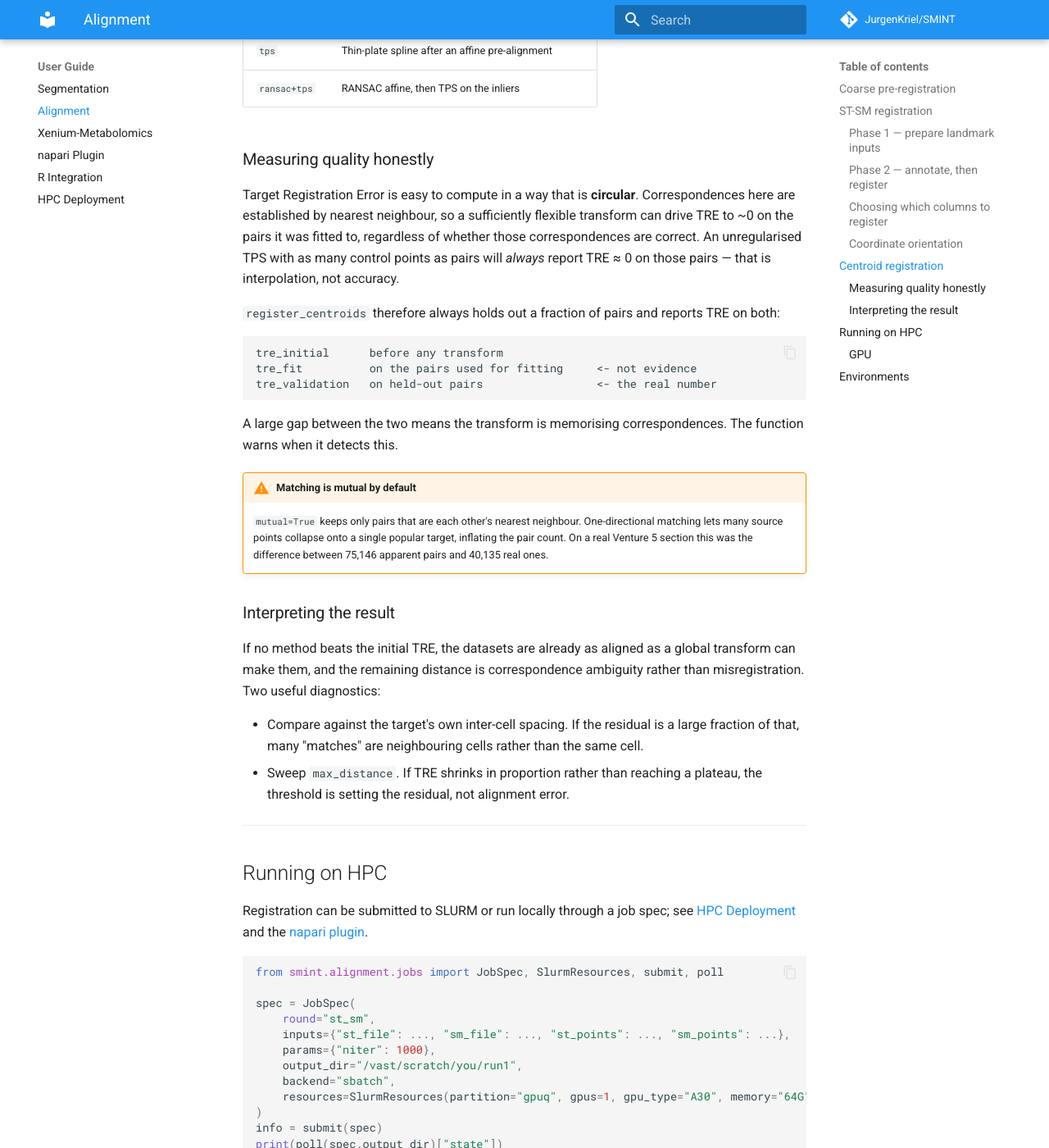
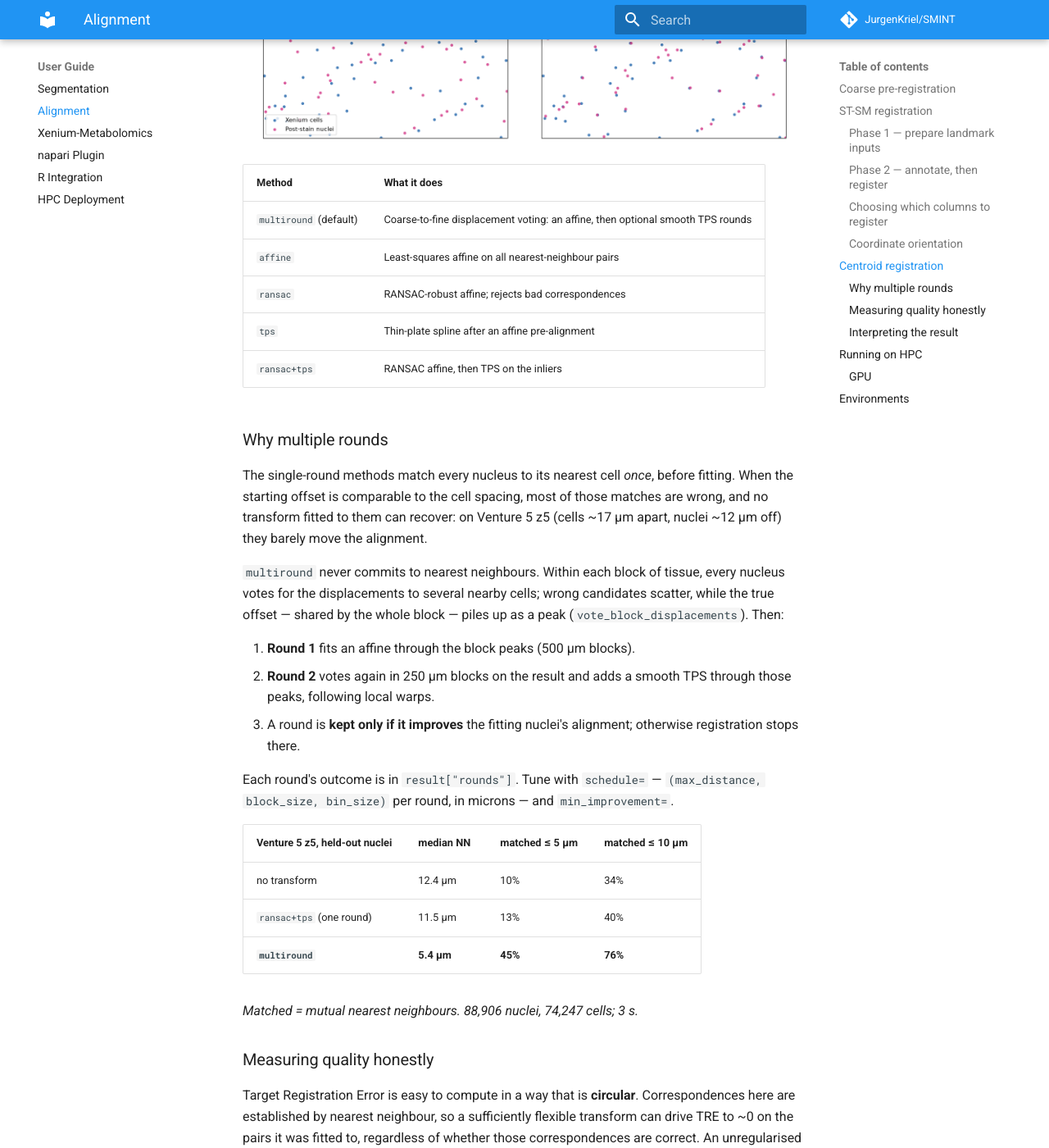
Before and after one commit to JurgenKriel/SMINT, an MkDocs documentation site: the page built from docs/alignment.md, in a window 1280 px wide and 1400 px high, scrolled down 4399 px. Shown: the whole window at 82% size. Built offline with MkDocs 1.6.1 and Material for MkDocs 9.7.7, drawn with Linux system fonts in a browser that asks for light colours; comment, search, counter and statistics services are not loaded; the version menu is left out; some of the changed text lies outside the part shown.

Commit message:
feat(alignment): multi-round centroid registration by displacement voting
Same-section centroids (post-stain nuclei -> Xenium cells) did not line up:
every method matched each nucleus to its nearest cell once, before fitting,
and with a starting offset close to the cell spacing most of those matches
are wrong. On Venture 5 z5 the best single-round result was 11.5 um
(held-out), barely better than no transform (12.4 um).

New default method "multiround":
- vote_block_displacements: within each block, every nucleus votes for the
  displacements to nearby cells; the shared true offset is the vote peak,
  even when it exceeds the cell spacing.
- Round 1 fits an affine through the 500 um block peaks; round 2 votes in
  250 um blocks and adds a smooth TPS through the peaks. A round is kept
  only if it improves the fitting nuclei; otherwise registration stops.
- Held-out validation by nucleus (pairs change between rounds), plus
  alignment_quality before/after (median NN, mutual matches within 5/10).

z5, held-out nuclei: median NN 12.4 -> 5.4 um; mutual matches within 5 um
10% -> 45%; TRE 11.0 -> 4.9 um; 3 s, 1.8 GB. Synthetic sections with known
correspondence: 14 um -> 1.8 um (the noise floor).

Also:
- estimate_affine_ransac reimplemented in NumPy: scikit-image's ransac
  peaked at ~75 GB on 35k pairs with a wide threshold.
- CLI, napari widget and worker default to multiround; the worker report
  includes the rounds and the validation summary.
- Docs: why multiple rounds, z5 figure and numbers; Examples page sections
  2-3 redone on correct pairings (pretransform on Ven5B -> Z2 recovers the
  known 90 deg rotation; centroid section uses the z5 nuclei/Xenium pair).
- Includes the stain-colour fix for the Examples segmentation figure.

Co-Authored-By: Claude Opus 5.5 <noreply@anthropic.com>

````diff
--- a/docs/alignment.md
+++ b/docs/alignment.md
@@ -175,21 +175,51 @@ For post-staining on the same section, where centroids correspond one-to-one.
 ```python
 from smint.alignment import register_centroids
 
-result = register_centroids(
-    nucleus_xy, xenium_xy,
-    method="ransac+tps",
-    max_distance=100.0,
-    validation_fraction=0.25,
-)
-print(result["tre_validation"])    # the number that matters
+result = register_centroids(nucleus_xy, xenium_xy)   # method="multiround"
+print(result["tre_validation"])                       # the number that matters
+print(result["validation"]["after"])                  # median NN, matched fractions
 ```
+
+![Post-stain nuclei registered to Xenium cells, before and after](assets/registration_same_section.png)
 
 | Method | What it does |
 |---|---|
-| `affine` | Least-squares affine on all matched pairs |
+| `multiround` (default) | Coarse-to-fine displacement voting: an affine, then optional smooth TPS rounds |
+| `affine` | Least-squares affine on all nearest-neighbour pairs |
 | `ransac` | RANSAC-robust affine; rejects bad correspondences |
 | `tps` | Thin-plate spline after an affine pre-alignment |
 | `ransac+tps` | RANSAC affine, then TPS on the inliers |
+
+### Why multiple rounds
+
+The single-round methods match every nucleus to its nearest cell *once*,
+before fitting. When the starting offset is comparable to the cell spacing,
+most of those matches are wrong, and no transform fitted to them can recover:
+on Venture 5 z5 (cells ~17 µm apart, nuclei ~12 µm off) they barely move the
+alignment.
+
+`multiround` never commits to nearest neighbours. Within each block of tissue,
+every nucleus votes for the displacements to several nearby cells; wrong
+candidates scatter, while the true offset — shared by the whole block — piles
+up as a peak (`vote_block_displacements`). Then:
+
+1. **Round 1** fits an affine through the block peaks (500 µm blocks).
+2. **Round 2** votes again in 250 µm blocks on the result and adds a smooth TPS
+   through those peaks, following local warps.
+3. A round is **kept only if it improves** the fitting nuclei's alignment;
+   otherwise registration stops there.
+
+Each round's outcome is in `result["rounds"]`. Tune with `schedule=` —
+`(max_distance, block_size, bin_size)` per round, in microns — and
+`min_improvement=`.
+
+| Venture 5 z5, held-out nuclei | median NN | matched ≤ 5 µm | matched ≤ 10 µm |
+|---|---|---|---|
+| no transform | 12.4 µm | 10% | 34% |
+| `ransac+tps` (one round) | 11.5 µm | 13% | 40% |
+| **`multiround`** | **5.4 µm** | **45%** | **76%** |
+
+*Matched = mutual nearest neighbours. 88,906 nuclei, 74,247 cells; 3 s.*
 
 ### Measuring quality honestly
 
@@ -200,17 +230,25 @@ regardless of whether those correspondences are correct. An unregularised TPS
 with as many control points as pairs will *always* report TRE ≈ 0 on those
 pairs — that is interpolation, not accuracy.
 
-`register_centroids` therefore always holds out a fraction of pairs and reports
-TRE on both:
+`register_centroids` therefore always holds data out of fitting and reports
+TRE on it. The single-round methods hold out matched pairs; `multiround`
+re-estimates correspondences each round, so it holds out a quarter of the
+*nuclei* before anything is matched:
 
 ```
 tre_initial      before any transform
-tre_fit          on the pairs used for fitting     <- not evidence
-tre_validation   on held-out pairs                 <- the real number
+tre_fit          on the data used for fitting      <- not evidence
+tre_validation   on held-out data                  <- the real number
 ```
 
-A large gap between the two means the transform is memorising
-correspondences. The function warns when it detects this.
+For `multiround`, TRE is the distance from each held-out nucleus to its mutual
+nearest cell. `result["validation"]` adds a correspondence-free summary of the
+held-out nuclei `before` and `after`: median distance to the nearest cell, and
+the fractions matched within 5 and 10 µm.
+
+A large gap between fit and validation means the transform is memorising
+correspondences; a validation TRE no better than the initial one means it did
+not help. The function warns in both cases.
 
 !!! warning "Matching is mutual by default"
     `mutual=True` keeps only pairs that are each other's nearest neighbour.
@@ -220,14 +258,16 @@ correspondences. The function warns when it detects this.
 
 ### Interpreting the result
 
-If no method beats the initial TRE, the datasets are already as aligned as a
-global transform can make them, and the remaining distance is correspondence
-ambiguity rather than misregistration. Two useful diagnostics:
-
-- Compare against the target's own inter-cell spacing. If the residual is a
-  large fraction of that, many "matches" are neighbouring cells rather than the
-  same cell.
-- Sweep `max_distance`. If TRE shrinks in proportion rather than reaching a
+- **A single-round method doesn't beat the initial TRE.** Usually the starting
+  offset is close to the cell spacing and nearest-neighbour matching is
+  pairing nuclei with neighbouring cells. Use `multiround`.
+- **Compare with the target's cell spacing.** A residual that is a large
+  fraction of it means many "matches" are neighbouring cells, not the same
+  cell.
+- **Expect a floor of a few microns.** Xenium reports *cell* centroids; a
+  stained nucleus's centroid is legitimately a few microns away from its
+  cell's.
+- **Sweep `max_distance`.** If TRE shrinks in proportion rather than reaching a
   plateau, the threshold is setting the residual, not alignment error.
 
 ---
--- a/docs/examples.md
+++ b/docs/examples.md
@@ -121,66 +121,80 @@ practical checks.
 
 ## 2. Coarse pre-registration with an orientation search
 
-Before landmarking or fitting, bring a dataset roughly into the target frame.
-Here 92,610 segmented nuclei are fitted to the same Xenium cells:
+Before landmarking, bring a dataset roughly into the target frame. MALDI
+pixels from Ven5B (converted to microns) arrive rotated relative to the Z2
+Xenium cells:
 
 ```bash
 smint-alignment pretransform \
-    --source nuclei.csv --target Z2_final_aligned_annos.csv \
-    --search --output nuclei_pre.csv
+    --source ven5b_sm_xy.csv --target Z2_final_aligned_annos.csv \
+    --search --output ven5b_pre.csv
 ```
 
 ```text
-scale        : 0.9554, 0.9554
-rotation     : -15.00 deg
+INFO smint.cli.align: Best: rotation=90 flip_x=False flip_y=False
+scale        : 1.2161, 1.2161
+rotation     : 90.00 deg
 reflects     : False
-overlap      : 0.832
-wrote        : nuclei_pre.csv
-transform    : nuclei_pre.csv.transform.json
+overlap      : 0.954
+wrote        : ven5b_pre.csv
+transform    : ven5b_pre.csv.transform.json
 ```
 
 `--search` tries every 15° rotation with and without each flip and keeps the
-best overlap score; it took 13 s. The matrix and its decomposition are saved
-next to the output, so the step can be reproduced exactly. The napari
-plugin's **2. Pre-register** widget does the same interactively.
+best overlap score. Here it recovered the 90° rotation that the Ven5B
+pipeline otherwise applies by hand (`rotate_left_90=True`), in 52 s for
+459,969 pixels. The matrix and its decomposition are saved next to the
+output, so the step can be reproduced exactly. The napari plugin's
+**2. Pre-register** widget does the same interactively.
 
 ---
 
-## 3. Same-section registration, and reading TRE
+## 3. Same-section registration: nuclei onto Xenium cells
 
-When a second modality is acquired on the *same* section (for example
-post-staining), centroids correspond one-to-one and a global transform can be
-fitted:
+When a second modality is acquired on the *same* section — here, nuclei
+segmented from a post-Xenium stain of Venture 5 section z5 — centroids
+correspond one-to-one:
 
 ```bash
 smint-alignment centroid \
-    --source nuclei_pre.csv --source-cols x y \
-    --target Z2_final_aligned_annos.csv \
-    --method ransac+tps \
-    --output-dir /vast/scratch/$USER/nuc_to_xenium \
-    --submit --watch --partition regular
+    --source transformed_nuc_points_in_global.csv --source-cols x_centroid y_centroid \
+    --target z5_pre_aligned_coordinates.csv \
+    --output-dir /vast/scratch/$USER/z5_nuc_to_xenium
 ```
 
 ```text
 {
-  "method": "ransac+tps",
-  "n_matched": 21238,
-  "tre_initial": 10.17,
-  "tre_fit": 11.62,
-  "tre_validation": 12.31,
-  "inlier_fraction": 0.498
+  "method": "multiround",
+  "n_matched": 49206,
+  "tre_initial": 10.96,
+  "tre_fit": 4.45,
+  "tre_validation": 4.93,
+  "rounds": [
+    {"stage": "initial", "median_nn": 12.40},
+    {"stage": "affine", "block_size": 500.0, "blocks": 300, "consistent_blocks": 0.91,
+     "median_nn": 5.38, "accepted": true},
+    {"stage": "tps", "block_size": 250.0, "blocks": 1013, "consistent_blocks": 0.77,
+     "median_nn": 5.43, "accepted": false}
+  ]
 }
 ```
 
-**How to read this.** `tre_validation` is the error on pairs held out from
-fitting, and the only number to trust. Here it is *worse* than `tre_initial`:
-the transform did not improve on the starting alignment. With a residual of
-~10 µm — about one cell spacing — and only half the matches accepted as
-inliers, the remaining distance is ambiguity in which cell matches which, not
-misregistration. These nuclei were already as well aligned as a global
-transform can make them. On data that needs registering, `tre_validation`
-falls well below `tre_initial`. See
-[Measuring quality honestly](alignment.md#measuring-quality-honestly).
+![Post-stain nuclei registered to Xenium cells, before and after](assets/registration_same_section.png)
+
+*88,906 nuclei and 74,247 Xenium cells, about 17 µm apart; 3 s.*
+
+**How to read this.** `tre_validation` is measured on a quarter of the nuclei
+held out before any matching, and is the number to trust: 11.0 µm → 4.9 µm.
+The rounds show the affine voting round did the work; the finer TPS round
+didn't improve the fitting nuclei, so it was rejected and registration
+stopped. Held out, 45% of nuclei now sit within 5 µm of a mutually-nearest
+cell, against 10% before.
+
+The single-round methods can't do this: they match each nucleus to its
+nearest cell before fitting, and with a starting offset close to the cell
+spacing most of those matches are wrong. `--method ransac+tps` only reaches
+11.5 µm here. See [Why multiple rounds](alignment.md#why-multiple-rounds).
 
 ---
 
````
Also changed, not shown: README.md (+2 -2 lines), docs/assets/registration_same_section.png (added), 7 other files.
